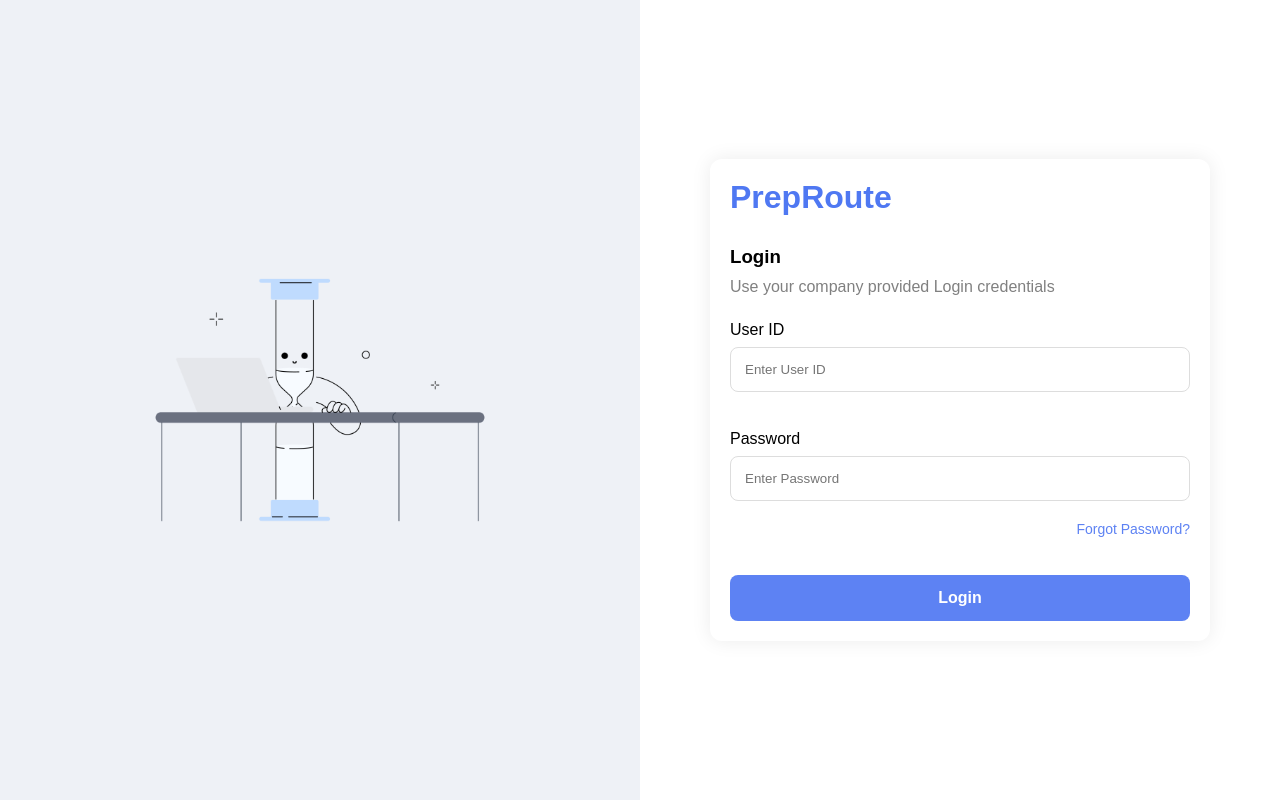
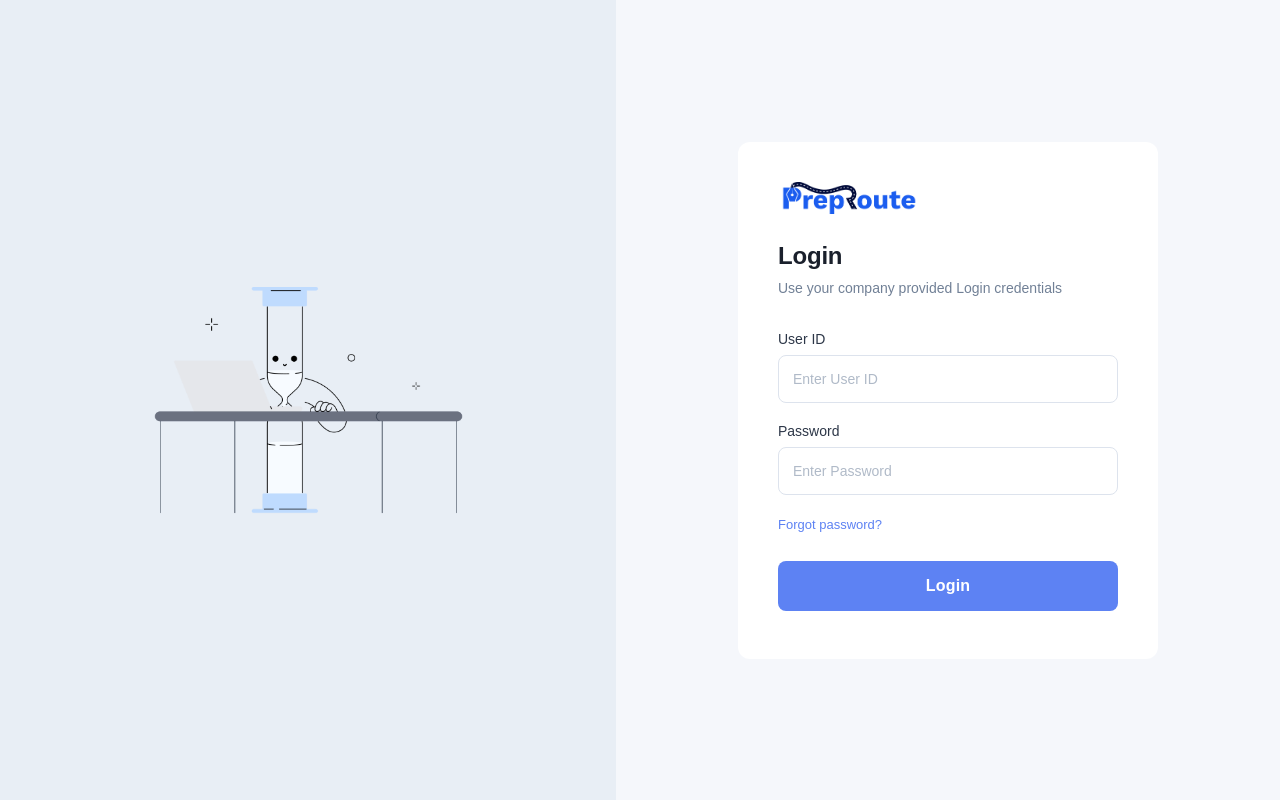
Before and after one commit to Mahak-agrawal05/preproute-test-management-app, a React (Vite) app: page / in a window 1280 px wide. Built offline with nearby package versions, Linux system fonts and the light colour scheme; no server answers.

Commit message:
final API of login

```diff
--- a/src/pages/Login.tsx
+++ b/src/pages/Login.tsx
@@ -4,6 +4,7 @@ import { login } from "../services/auth";
 
 import "./../styles/Login.css";
 import loginIllustration from "../assets/login-illustration.png";
+import logoImage from "../assets/logo.png"; // Add your logo image asset here
 import { useNavigate } from "react-router-dom";
 
 
@@ -56,6 +57,7 @@ function Login() {
       alert("Invalid User ID or Password");
     }
   };
+
   useEffect(() => {
     console.log("User ID changed:", userId);
   }, [userId]);
@@ -67,53 +69,72 @@ function Login() {
   return (
     <div className="login-container">
 
+      {/* LEFT SIDE — illustration panel */}
       <div className="login-left">
         <img
           src={loginIllustration}
           alt="illustration"
+          className="login-illustration"
         />
       </div>
 
+      {/* RIGHT SIDE — form panel */}
       <div className="login-right">
 
         <div className="login-card">
 
-          <h2 className="logo">PrepRoute</h2>
+          {/* Logo — use img tag; falls back gracefully if asset missing */}
+          <div className="logo-wrapper">
+            <img
+              src={logoImage}
+              alt="PrepRoute"
+              className="logo-img"
+              onError={(e) => {
+                // Fallback: hide broken img and show text logo
+                (e.currentTarget as HTMLImageElement).style.display = "none";
+                const fallback = e.currentTarget.nextElementSibling as HTMLElement;
+                if (fallback) fallback.style.display = "block";
+              }}
+            />
+            {/* Text fallback — hidden by default, shown if image fails */}
+            <span className="logo-text-fallback">PrepRoute</span>
+          </div>
 
-          <h3>Login</h3>
+          <h3 className="login-heading">Login</h3>
 
-          <p>
+          <p className="login-subtext">
             Use your company provided Login credentials
           </p>
 
           <form>
-            <label>User ID</label>
 
+            <div className="field-group">
+              <label htmlFor="userId">User ID</label>
               <input
+                id="userId"
                 type="text"
                 placeholder="Enter User ID"
                 value={userId}
                 onChange={(e) => setUserId(e.target.value)}
               />
+            </div>
 
-            <br />
-            <br />
-
-            <label>Password</label>
-
+            <div className="field-group">
+              <label htmlFor="password">Password</label>
               <input
+                id="password"
                 type="password"
                 placeholder="Enter Password"
                 value={password}
                 onChange={(e) => setPassword(e.target.value)}
               />
-            <br />
-
-            <div className="forgot-password">
-              Forgot Password?
             </div>
 
-            <br />
+            <div className="forgot-password-row">
+              <span className="forgot-password">
+                Forgot password?
+              </span>
+            </div>
 
             <button
               className="login-btn"
@@ -124,6 +145,7 @@ function Login() {
             </button>
 
           </form>
+
         </div>
 
       </div>
--- a/src/styles/login.css
+++ b/src/styles/login.css
@@ -1,100 +1,236 @@
-.login-container{
-    display:flex;
-    height:100vh;
+/* ─── RESET ─────────────────────────────────────────────── */
+*{
+  margin: 0;
+  padding: 0;
+  box-sizing: border-box;
 }
 
-.login-left{
-    flex:1;
-    background:#eef1f6;
-
-    display:flex;
-    justify-content:center;
-    align-items:center;
+/* ─── ROOT LAYOUT ────────────────────────────────────────── */
+.login-container{
+  display: flex;
+  min-height: 100vh;
+  width: 100%;
+  overflow: hidden;
 }
 
-.login-left img{
-    width:500px;
-    max-width:90%;
+/* ─── LEFT PANEL ─────────────────────────────────────────── */
+/*
+  Figma: solid light-blue/grey background (#eaf0f8 ish),
+  illustration centred, no visible border on left panel itself —
+  the dividing line is the card's left edge on the right side.
+*/
+.login-left{
+  flex: 1;
+  background: #e8eef5;          /* slightly cooler than white, matching Figma */
+
+  display: flex;
+  justify-content: center;
+  align-items: center;
 }
 
-.login-right{
-    flex:1;
-
-    display:flex;
-    justify-content:center;
-    align-items:center;
+.login-illustration{
+  width: 467px;
+  max-width: 90%;
+  height: auto;
+  display: block;
 }
 
-.login-card{
-  width:500px;
-  padding:30px;
-  background:white;
-  border-radius:12px;
-  box-shadow:0 0 20px rgba(0,0,0,0.08);
+/* ─── RIGHT PANEL ────────────────────────────────────────── */
+/*
+  Figma: white background, card is centred inside with a
+  light box-shadow and a thin dashed/dotted border (design guide border).
+  The card has visible padding on all sides.
+*/
+.login-right{
+  flex: 1;
+  background: #f5f7fb;           /* very light grey, not pure white, matching Figma bg */
+
+  display: flex;
+  justify-content: center;
+  align-items: center;
+
+  padding: 40px 24px;
 }
 
-.login-card h2{
-    color:#4f78f2;
-    margin-bottom:30px;
+/* ─── CARD ───────────────────────────────────────────────── */
+/*
+  Figma card: white fill, subtle shadow, rounded corners,
+  generous internal padding, fixed max-width ~420px.
+*/
+.login-card{
+  width: 100%;
+  max-width: 420px;
+
+  background: #ffffff;
+  border-radius: 12px;
+  box-shadow: none;
+
+  padding: 40px 40px 48px;
 }
 
-.login-card h3{
-    margin-bottom:10px;
+/* ─── LOGO ───────────────────────────────────────────────── */
+.logo-wrapper{
+  margin-bottom: 28px;
 }
 
-.login-card p{
-    color:gray;
-    margin-bottom:25px;
+/* The actual logo image (e.g. PrepRoute branded asset) */
+.logo-img{
+  height: 32px;
+  width: auto;
+  display: block;
 }
 
-.login-card input{
-    width:100%;
-    padding:14px;
-
-    border:1px solid #ddd;
-    border-radius:8px;
-
-    margin-bottom:20px;
+/* Text fallback — shown only when logo image is missing */
+.logo-text-fallback{
+  display: none;               /* shown via JS onError */
+  font-size: 26px;
+  font-weight: 700;
+  color: #2754d7;
+  letter-spacing: -0.5px;
 }
 
-.login-btn{
-  width:100%;
-  padding:14px;
-  border:none;
-  border-radius:8px;
-  background:#5d82f3;
-  color:white;
-  font-size:16px;
-  font-weight:600;
-  cursor:pointer;
+/* ─── HEADINGS ───────────────────────────────────────────── */
+.login-heading{
+  font-size: 24px;
+  font-weight: 600;
+  color: #1a202c;
+  margin-bottom: 8px;
+  letter-spacing: -0.2px;
 }
 
-label{
-    display:block;
-    margin-bottom:8px;
-    font-weight:500;
+.login-subtext{
+  font-size: 14px;
+  color: #718096;
+  line-height: 1.5;
+  margin-bottom: 32px;
 }
 
-.login-card{
-    width:500px;
-    padding:20px;
+/* ─── FIELD GROUPS ───────────────────────────────────────── */
+.field-group{
+  margin-bottom: 20px;
 }
 
-.login-card h2{
-    font-size:32px;
+.field-group label{
+  display: block;
+  font-size: 14px;
+  font-weight: 500;
+  color: #2d3748;
+  margin-bottom: 8px;
 }
 
-.logo{
-  color:#4f78f2;
-  font-size:32px;
-  font-weight:700;
-  margin-bottom:40px;
+.field-group input{
+  width: 100%;
+  height: 48px;
+
+  padding: 0 14px;
+
+  border: 1.5px solid #dde3ed;
+  border-radius: 8px;
+
+  font-size: 14px;
+  color: #2d3748;
+
+  outline: none;
+  transition: border-color 0.18s, box-shadow 0.18s;
+
+  background: #ffffff;
+}
+
+.field-group input:focus{
+  border-color: #5d82f3;
+  box-shadow: 0 0 0 3px rgba(93, 130, 243, 0.12);
+}
+
+.field-group input::placeholder{
+  color: #b0bac8;
+}
+
+/* ─── FORGOT PASSWORD ────────────────────────────────────── */
+/*
+  Figma: left-aligned, blue link text, sits just below
+  the password field with a small top gap.
+*/
+.forgot-password-row{
+  margin-top: 10px;
+  margin-bottom: 28px;
+  text-align: left;
 }
 
 .forgot-password{
-  text-align:right;
-  color:#5d82f3;
-  margin-bottom:20px;
-  cursor:pointer;
-  font-size:14px;
+  font-size: 13px;
+  color: #5d82f3;
+  cursor: pointer;
+  text-decoration: none;
+  transition: color 0.15s;
 }
+
+.forgot-password:hover{
+  color: #3a5fd4;
+  text-decoration: underline;
+}
+
+/* ─── LOGIN BUTTON ───────────────────────────────────────── */
+.login-btn{
+  width: 100%;
+  height: 50px;
+
+  border: none;
+  border-radius: 8px;
+
+  background: #5d82f3;
+
+  color: #ffffff;
+  font-size: 16px;
+  font-weight: 600;
+  letter-spacing: 0.2px;
+
+  cursor: pointer;
+
+  transition: background 0.18s, transform 0.1s;
+}
+
+.login-btn:hover{
+  background: #4a6ee0;
+}
+
+.login-btn:active{
+  transform: scale(0.99);
+}
+
+/* ─── RESPONSIVE ─────────────────────────────────────────── */
+@media (max-width: 900px){
+
+  .login-container{
+    flex-direction: column;
+    background: #f5f7fb;
+  }
+
+  /* Hide illustration on small screens */
+  .login-left{
+    display: none;
+  }
+
+  .login-right{
+    flex: unset;
+    width: 100%;
+    min-height: 100vh;
+    padding: 32px 16px;
+
+    align-items: flex-start;
+    padding-top: 60px;
+  }
+
+  .login-card{
+    max-width: 100%;
+    padding: 32px 24px 40px;
+    box-shadow: none;
+    border-radius: 0;
+    background: transparent;
+  }
+}
+
+@media (max-width: 480px){
+  .login-right{
+    padding: 40px 12px;
+  }
+}
```
Also changed, not shown: src/assets/logo.png (added). Lines whose indentation alone changed are shown as unchanged.
